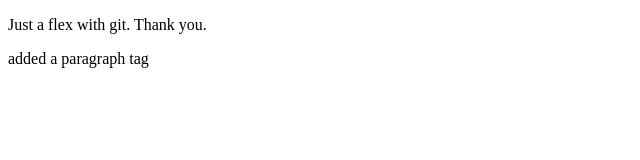
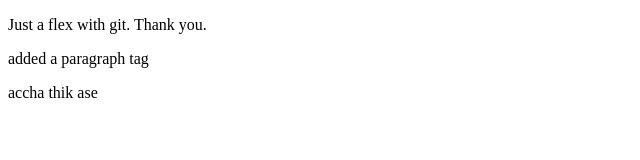
Before and after one commit to AJBrohi/Learning-Git, a plain HTML site: page index.html in a window 1280 px wide. Shown: the whole page, without its empty margins (0-640 px from the left). Drawn offline with Linux system fonts and the light colour scheme.

Commit message:
accha thik ase add korsiiii

```diff
--- a/index.html
+++ b/index.html
@@ -8,5 +8,6 @@
 <body>
     <p>Just a flex with git. Thank you.</p>
     <p> added a paragraph tag </p>
+    <p>accha thik ase</p>
 </body>
 </html>
```
